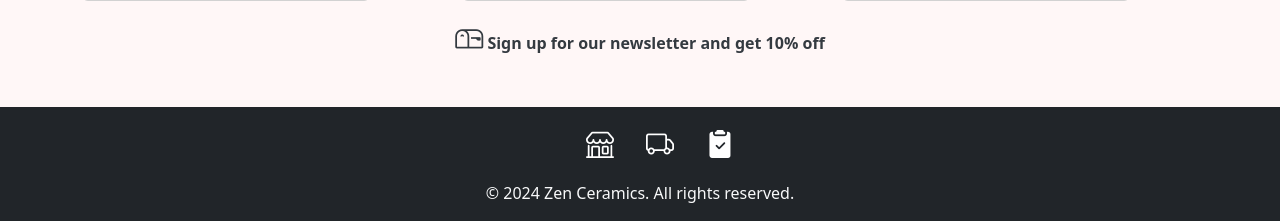
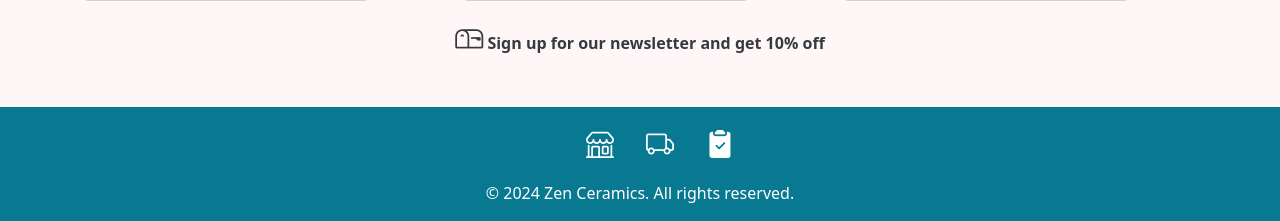
Before and after one commit to emidombek/zenceramics, a Django app: page / in a window 1280 px wide. Shown: the part 1031-1252 px from the top of the page. Run offline with Django 4.2, Linux system fonts and the light colour scheme.

Commit message:
Style and rearrange footer

```diff
--- a/templates/base.html
+++ b/templates/base.html
@@ -113,25 +113,22 @@
     {% block content %}
 
     {% endblock %}
-    <footer class="text-center text-white py-3 footer-custom mt-5 bg-dark">
-      <div class="container-lg">
+    <footer class="text-center ext-white py-3 footer-custom mt-5">
       <ul class="list-unstyled d-flex justify-content-center mb-3">
-          <li class="mx-3">
+        <li class="mx-3 text-center">
           <a class="nav-link" href="#"><i class="bi bi-shop"></i></a>
         </li>
-          <li class="mx-3">
+        <li class="mx-3 text-center">
           <a class="nav-link" href="#"><i class="bi bi-truck"></i></a>
         </li>
-          <li class="mx-3">
+        <li class="mx-3 text-center">
           <a class="nav-link" href="#"><i class="bi bi-clipboard2-check-fill"></i></a>
         </li>
       </ul>
-        <div class="text-center">
-          <span class="text-light">&copy; 2024 Zen Ceramics. All rights reserved.</span>
-        </div>
+      <div class="justify-content-center">
+        <div class="text-center">&copy; 2024 Zen Ceramics. All rights reserved.</div>
       </div>
     </footer>
-
     {% block postloadjs %}
 
     {% endblock %}
```
Lines whose indentation alone changed are shown as unchanged.
